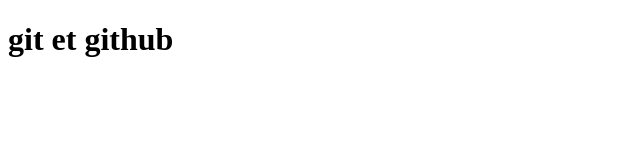
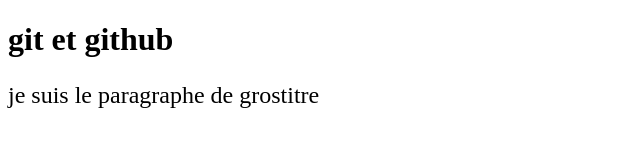
Before and after one commit to Etudiant-noir21/git-force-N, a plain HTML site: page index.html in a window 1280 px wide. Shown: the whole page, without its empty margins (0-640 px from the left). Drawn offline with Linux system fonts and the light colour scheme.

Commit message:
commit sur grostitre

```diff
--- a/index.html
+++ b/index.html
@@ -7,5 +7,7 @@
 </head>
 <body>
     <h1>git et github</h1>
+
+    <p style="font-size: 24px; ">je suis le paragraphe de grostitre </p>
 </body>
 </html>
```
